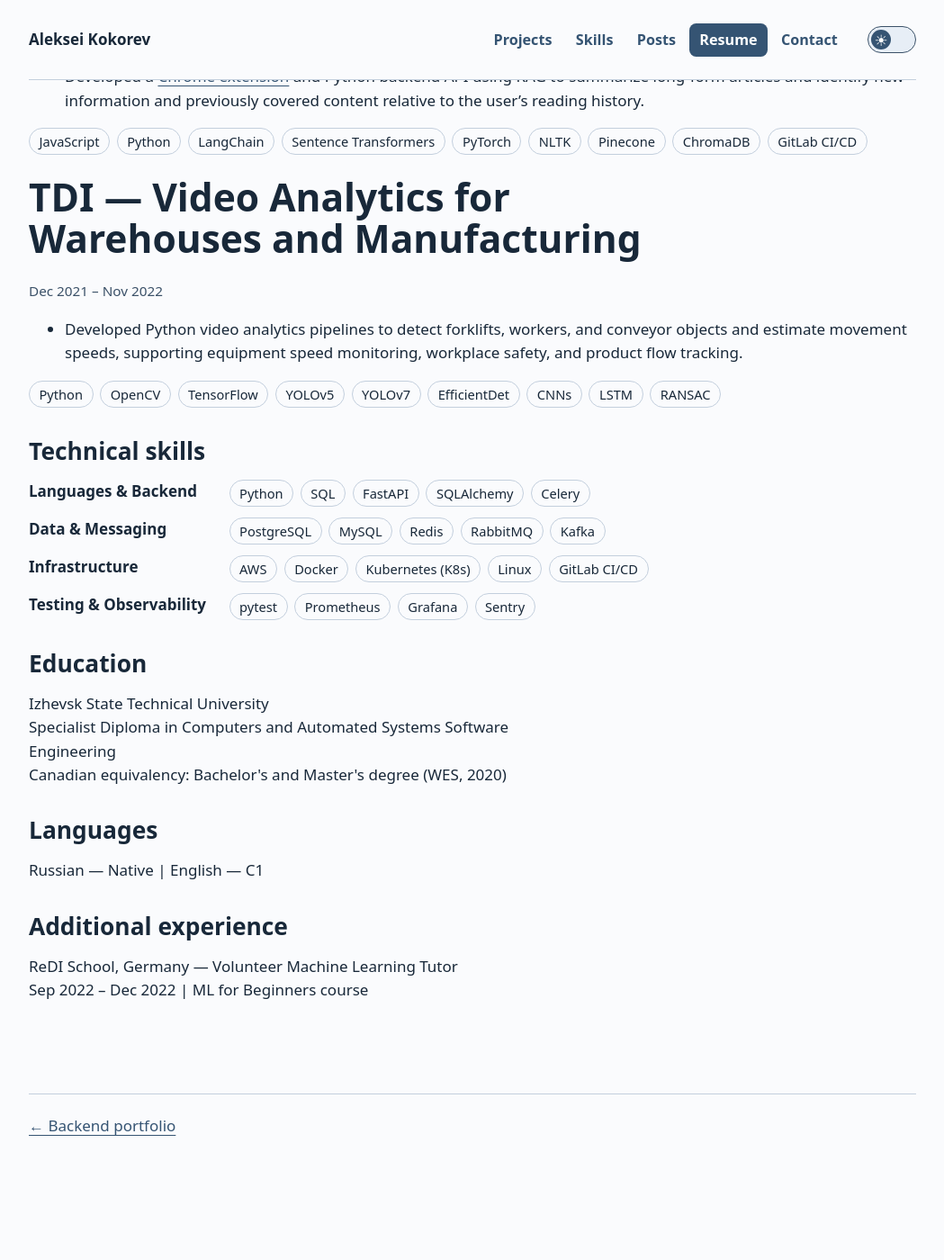
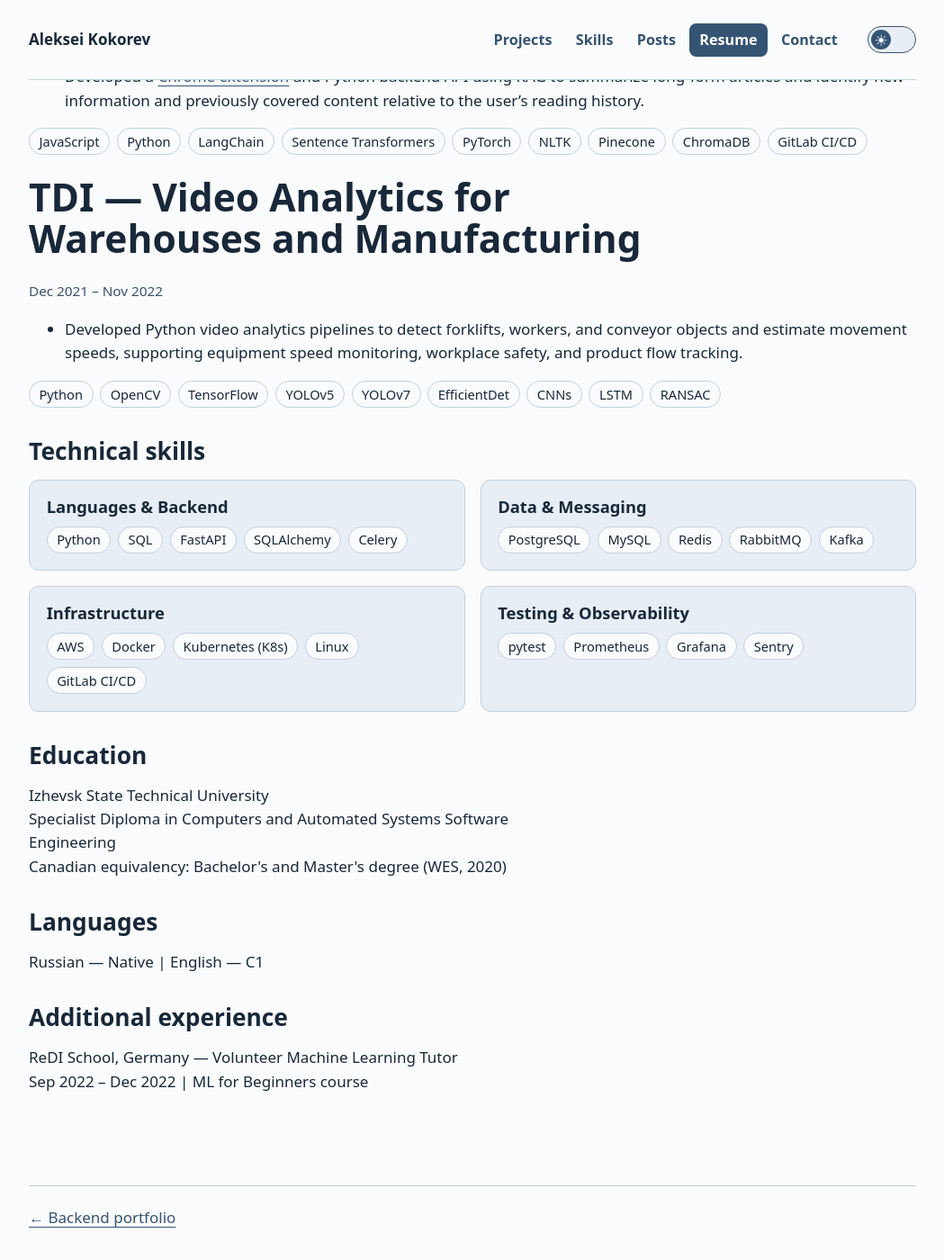
Before and after one commit to alex-coch/alex-coch.github.io, a Jekyll site: the page resume/index.html, which Jekyll copies as it is, in a window 1280 px wide and 1400 px high, scrolled down 2207 px. Shown: the whole window at 90% size, without its empty margins (115-1164 px from the left). Built offline with Jekyll 4.4.1, drawn with Linux system fonts in a browser that asks for light colours; before the commit the page ends 3506 px from its top, so only the background shows below that.

Commit message:
Display resume skill groups as portfolio cards

```diff
--- a/assets/portfolio-enhancements.js
+++ b/assets/portfolio-enhancements.js
@@ -1,6 +1,9 @@
 (() => {
   const motion = matchMedia('(prefers-reduced-motion: no-preference)');
+  function setupHeadline() {
     const text = document.querySelector('.hero-focus-text');
+    if (!text) return;
+
     const lines = [...document.querySelectorAll('.hero-focus-line')].map(line => line.textContent);
     let index;
     let length;
@@ -35,6 +38,9 @@
 
     motion.addEventListener('change', updateHeadlineMotion);
     updateHeadlineMotion();
+  }
+
+  setupHeadline();
 
   if (!('IntersectionObserver' in window)) return;
 
--- a/assets/portfolio.css
+++ b/assets/portfolio.css
@@ -86,15 +86,12 @@ header nav a[aria-current] {color:var(--on-accent);background:var(--accent)}
   50% {opacity:0}
 }
 
-.skills {display:grid;grid-template-columns:auto 1fr;gap:.7em 1.5em}
-.skills dt {font-weight:650}
-.skills dd {margin:0}
 .skill-cards {display:grid;grid-template-columns:repeat(2,minmax(0,1fr));gap:1rem}
 .skill-card {padding:1.1rem;border:1px solid var(--line);border-radius:.65rem;background:var(--panel)}
 #work article {border:1px solid var(--line);border-left:4px solid var(--accent)}
 .skill-card h3 {margin:0 0 .7rem;font-size:1.08rem;letter-spacing:normal}
 .tech-tags {display:flex;flex-wrap:wrap;gap:.45rem;margin:.75rem 0;padding:0;list-style:none}
-.skill-card .tech-tags,.skills .tech-tags {margin:0}
+.skill-card .tech-tags {margin:0}
 .tech-tags li {
   padding:.16rem .62rem;border:1px solid var(--line);border-radius:1rem;
   background:var(--page);color:var(--ink);font-size:.86rem
@@ -109,8 +106,6 @@ header nav a[aria-current] {color:var(--on-accent);background:var(--accent)}
   .skill-card,#work article {transition:border-color 180ms ease,box-shadow 180ms ease}
 }
 @media(max-width:38rem){
-  .skills {grid-template-columns:1fr;gap:.15em}
-  .skills dd {margin-bottom:.6em}
   .skill-cards {grid-template-columns:1fr}
 }
 
--- a/index.html
+++ b/index.html
@@ -6,7 +6,7 @@
 <script defer src="/assets/contact-form.js"></script>
 <script async defer src="https://www.google.com/recaptcha/api.js"></script>
 <script defer src="/assets/posts.js"></script>
-<script defer src="/assets/portfolio-enhancements.js?v=4"></script>
+<script defer src="/assets/portfolio-enhancements.js?v=5"></script>
 </head>
 <body>
 <header>
--- a/resume/index.html
+++ b/resume/index.html
@@ -7,9 +7,10 @@
   <meta name="robots" content="noindex">
   <link rel="icon" href="/assets/ak.svg?v=3" type="image/svg+xml">
 <script src="/assets/theme.js?v=2"></script>
-<link rel="stylesheet" href="/assets/portfolio.css?v=32">
+<link rel="stylesheet" href="/assets/portfolio.css?v=33">
 <script defer src="/assets/portfolio-nav.js?v=7"></script>
 <script defer src="/assets/messenger-links.js"></script>
+<script defer src="/assets/portfolio-enhancements.js?v=5"></script>
 </head>
 <body>
 <header>
@@ -150,9 +151,9 @@
     <li>RANSAC</li>
   </ul>
   <h2>Technical skills</h2>
-  <dl class="skills">
-    <dt>Languages &amp; Backend</dt>
-    <dd>
+  <div class="skill-cards">
+    <div class="skill-card">
+      <h3>Languages &amp; Backend</h3>
       <ul role="list" class="tech-tags">
         <li>Python</li>
         <li>SQL</li>
@@ -160,9 +161,9 @@
         <li>SQLAlchemy</li>
         <li>Celery</li>
       </ul>
-    </dd>
-    <dt>Data &amp; Messaging</dt>
-    <dd>
+    </div>
+    <div class="skill-card">
+      <h3>Data &amp; Messaging</h3>
       <ul role="list" class="tech-tags">
         <li>PostgreSQL</li>
         <li>MySQL</li>
@@ -170,9 +171,9 @@
         <li>RabbitMQ</li>
         <li>Kafka</li>
       </ul>
-    </dd>
-    <dt>Infrastructure</dt>
-    <dd>
+    </div>
+    <div class="skill-card">
+      <h3>Infrastructure</h3>
       <ul role="list" class="tech-tags">
         <li>AWS</li>
         <li>Docker</li>
@@ -180,17 +181,17 @@
         <li>Linux</li>
         <li>GitLab CI/CD</li>
       </ul>
-    </dd>
-    <dt>Testing &amp; Observability</dt>
-    <dd>
+    </div>
+    <div class="skill-card">
+      <h3>Testing &amp; Observability</h3>
       <ul role="list" class="tech-tags">
         <li>pytest</li>
         <li>Prometheus</li>
         <li>Grafana</li>
         <li>Sentry</li>
       </ul>
-    </dd>
-  </dl>
+    </div>
+  </div>
   <h2>Education</h2>
   <p>Izhevsk State Technical University<br>Specialist Diploma in Computers and Automated Systems Software Engineering<br>Canadian equivalency: Bachelor&#x27;s and Master&#x27;s degree (WES, 2020)</p>
   <h2>Languages</h2>
```
Lines whose indentation alone changed are shown as unchanged.
